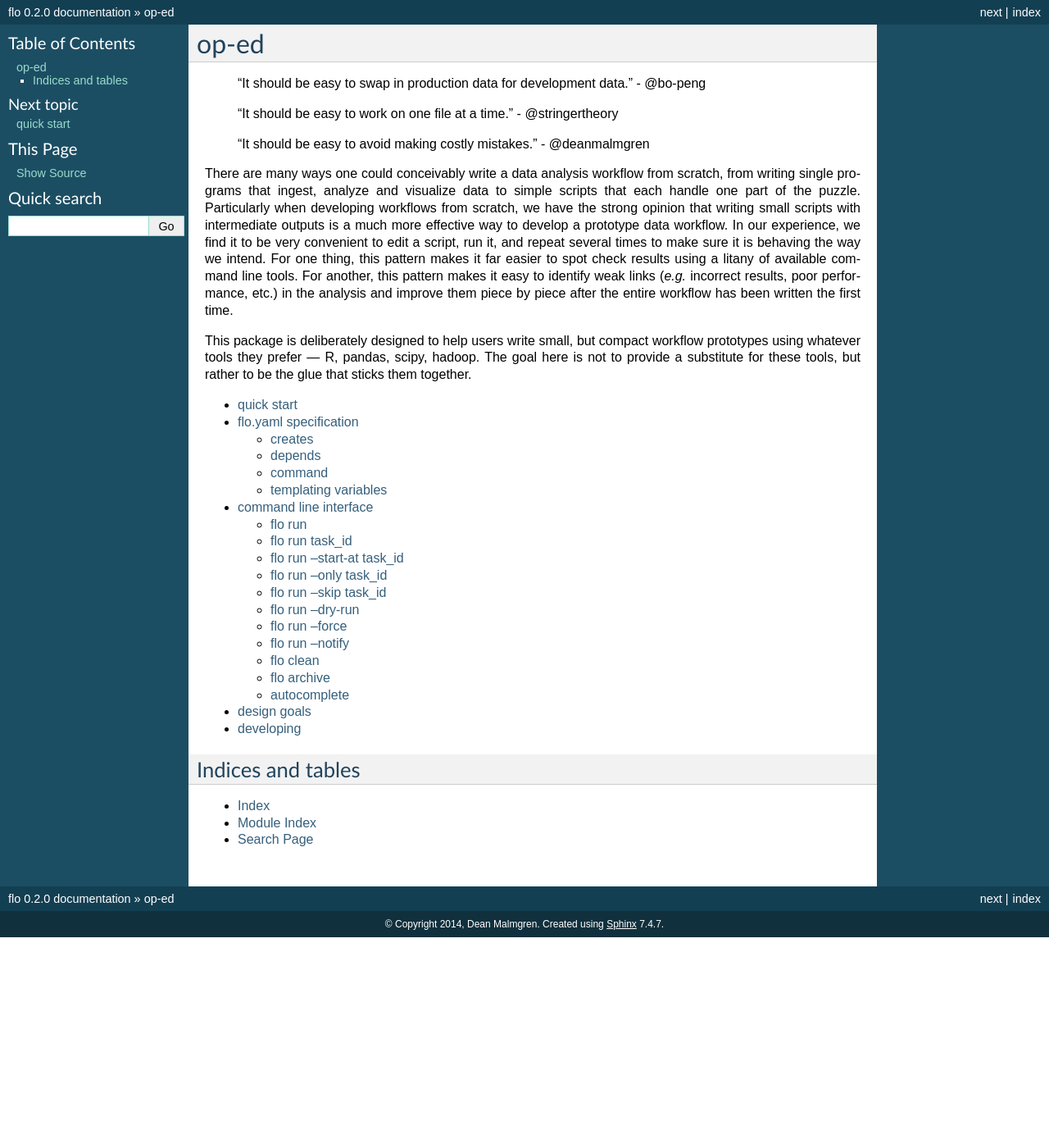
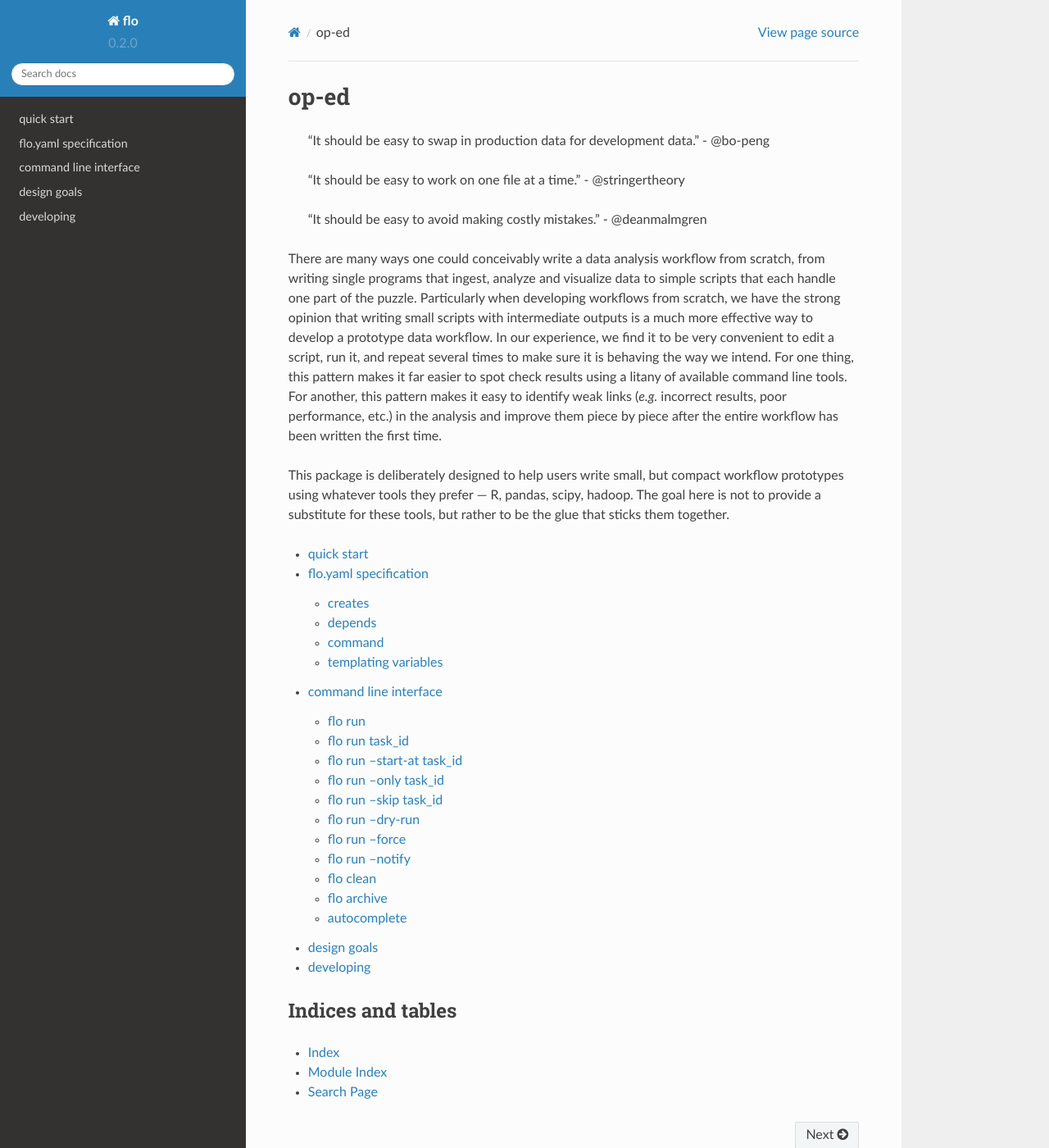
Before and after one commit to deanmalmgren/flo, a Sphinx documentation site: the page built from docs/index.rst, in a window 1280 px wide and 1400 px high. Shown: the whole window at 82% size. Built offline with Sphinx 7.4.7 and the Read the Docs theme 2.0.0, drawn with Linux system fonts in a browser that asks for light colours; some of the changed text lies outside the part shown.

Commit message:
replicating rtd theme locally

```diff
--- a/docs/conf.py
+++ b/docs/conf.py
@@ -258,3 +258,11 @@ texinfo_documents = [
 
 # If true, do not generate a @detailmenu in the "Top" node's menu.
 #texinfo_no_detailmenu = False
+
+# on_rtd is whether we are on readthedocs.org
+# http://read-the-docs.readthedocs.org/en/latest/theme.html#how-do-i-use-this-locally-and-on-read-the-docs
+on_rtd = os.environ.get('READTHEDOCS', None) == 'True'
+if not on_rtd:  # only import and set the theme if we're building docs locally
+    import sphinx_rtd_theme
+    html_theme = 'sphinx_rtd_theme'
+    html_theme_path = [sphinx_rtd_theme.get_html_theme_path()]
```
Also changed, not shown: 1 other file.
